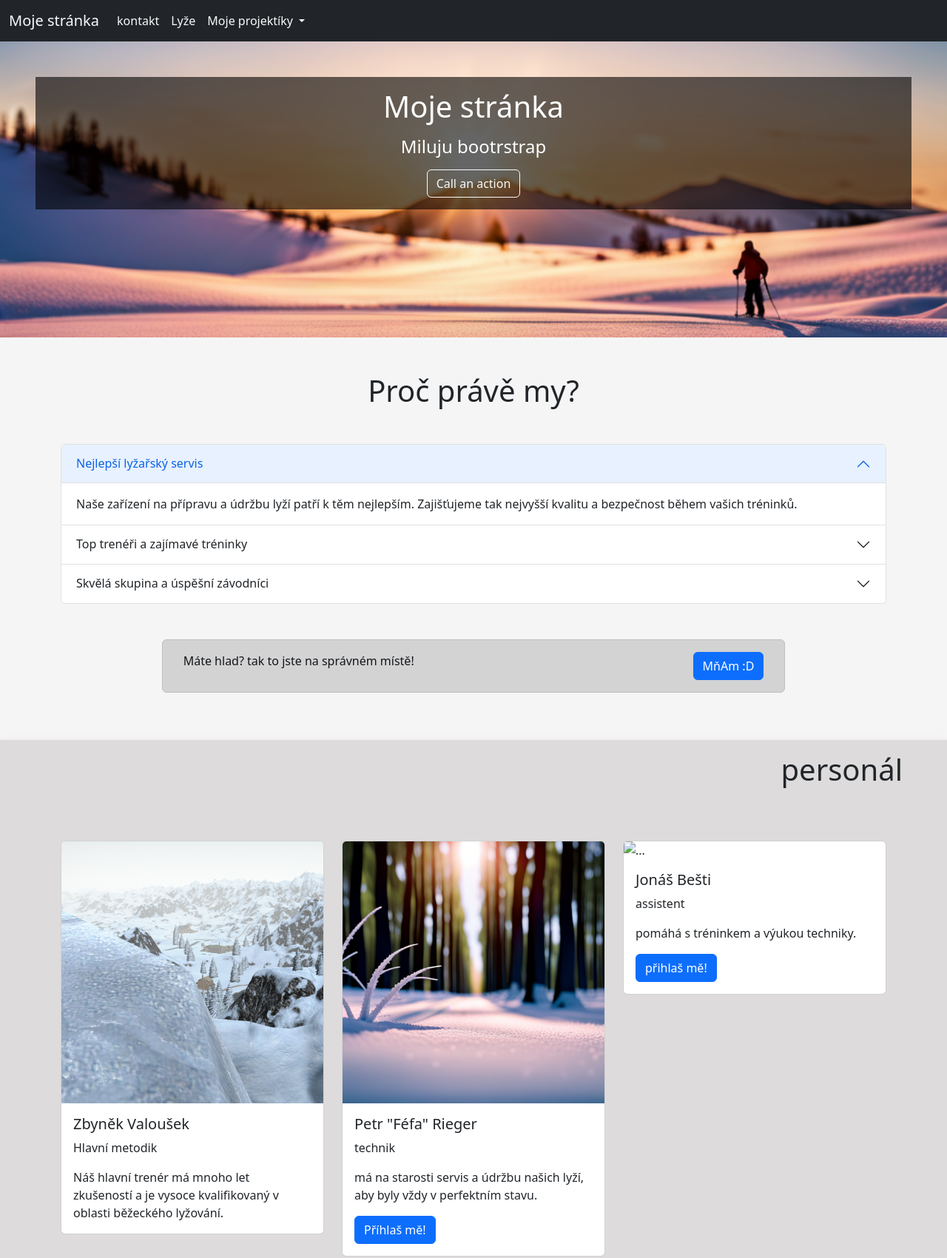
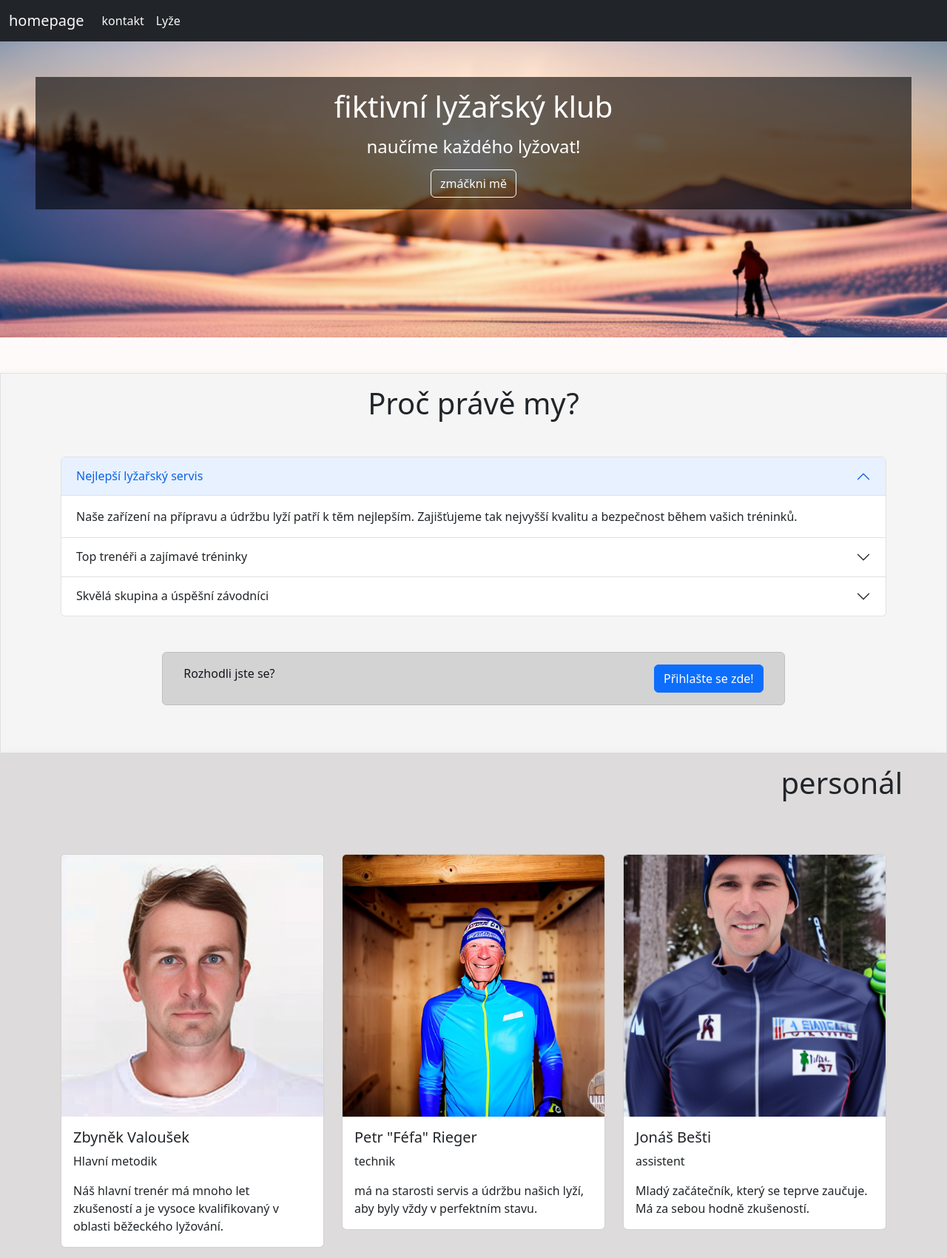
Before and after one commit to pslib-cz/2022-p1a-web-vlastni-bootstrap-Kvalitnipreclik, a plain HTML site: page dalsistarnka.html in a window 1280 px wide. Shown: the top 1700 px of the page at 74% size. Drawn offline with nearby package versions, Linux system fonts and the light colour scheme.

Commit message:
Add files via upload

```diff
--- a/dalsistarnka.html
+++ b/dalsistarnka.html
@@ -23,7 +23,7 @@
     <!-- navbar -->
     <nav class="navbar navbar-expand-lg bg-body-tertiary navbar-dark bg-dark">
         <div class="container-fluid">
-            <a class="navbar-brand text-light" href="index.html">Moje stránka</a>
+            <a class="navbar-brand text-light" href="index.html">homepage</a>
             <button class="navbar-toggler  " type="button" data-bs-toggle="collapse" data-bs-target="#navbarNavDropdown"
                 aria-controls="navbarNavDropdown" aria-expanded="false" aria-label="Toggle navigation">
                 <span class="navbar-toggler-icon text-white"></span>
@@ -37,18 +37,7 @@
                     <li class="nav-item">
                         <a class="nav-link active text-light" aria-current="page" href="./dalsistarnka.html">Lyže</a>
                     </li>
-                    <li class="nav-item dropdown">
-                        <a class="nav-link dropdown-toggle text-light" href="#" role="button" data-bs-toggle="dropdown"
-                            aria-expanded="false">
-                            Moje projektíky
-                        </a>
 
-                        <ul class="dropdown-menu">
-                            <li><a class="dropdown-item " href="#">Clicker</a></li>
-                            <li><a class="dropdown-item" href="#">To-do list</a></li>
-                            <li><a class="dropdown-item" href="#">pexeso</a></li>
-                        </ul>
-                    </li>
                 </ul>
             </div>
         </div>
@@ -65,7 +54,7 @@
           }
       </style>
 
-        <div class="p-5 text-center bg-image " style="
+      <div class="p-5 text-center bg-image mb-5" style="
         background-image: url('./assets/images/niceski.png');
         height: 400px;
 
@@ -78,10 +67,10 @@
 
 
                     <div class="container py-3">
-                        <h1 class="mb-3">Moje stránka</h1>
-                        <h4 class="mb-3">Miluju bootrstrap</h4>
+                      <h1 class="mb-3">fiktivní lyžařský klub</h1>
+                      <h4 class="mb-3">naučíme každého lyžovat!</h4>
 
-                        <button class="btn btn-outline-light"onClick="playMyAudio()">Call an action</button>
+                      <button class="btn btn-outline-light"onClick="playMyAudio()">zmáčkni mě</button>
                     </div>
 
                   </div>
@@ -92,9 +81,8 @@
 
   </header>
 
-
-<section class="container-fluid" style="background-color: whitesmoke;">
-<div class="container text-center pt-5">
+<section class="container-fluid shadow border" style="background-color: whitesmoke;">
+<div class="container text-center pt-3">
   <h1> Proč právě my?</h1>
 </div>
 <div class="container my-5">
@@ -119,7 +107,7 @@
     </h2>
     <div id="collapseTwo" class="accordion-collapse collapse" data-bs-parent="#accordionExample">
       <div class="accordion-body">
-        <strong>This is the second item's accordion body.</strong> It is hidden by default, until the collapse plugin adds the appropriate classes that we use to style each element. These classes control the overall appearance, as well as the showing and hiding via CSS transitions. You can modify any of this with custom CSS or overriding our default variables. It's also worth noting that just about any HTML can go within the <code>.accordion-body</code>, though the transition does limit overflow.
+        Náš tým trenérů patří k těm nejlepším a nabízíme zajímavé tréninkové plány pro všechny úrovně. Díky nim budete nejen zlepšovat své schopnosti, ale také si užijete skvělou zábavu.
       </div>
     </div>
   </div>
@@ -143,10 +131,10 @@
 <div class="col-lg-8 col-md-10 col-sm-12 pb-5">
   <div class="alert alert-dark row" role="alert">
     <div class="col-6 text-start">
-      Máte hlad? tak to jste na správném místě!
+      Rozhodli jste se?
     </div>
     <div class="col-6 text-end">
-      <a href="./sekundarnistranka.html"><button type="button" class="btn btn-primary">MňAm :D</button></a>
+      <a href="./sekundarnistranka.html"><button type="button" class="btn btn-primary">Přihlašte se zde!</button></a>
     </div>
   </div>
 </div>
@@ -165,7 +153,7 @@
 
         <div class="col-sm-12 col-md-6 col-lg-4  mt-5">
             <div class="card" style="width: 100%;">
-                <img src="./assets/images/sněžka.png" class="card-img-top" alt="...">
+                <img src="./assets/images/moje generované obrátky/hlavní trenér.png" class="card-img-top" alt="...">
                 <div class="card-body">
                     <h5 class="card-title">Zbyněk Valoušek</h5>
                     <p class="fw-light">Hlavní metodik</p>
@@ -178,26 +166,26 @@
 
         <div class="col-sm-12 col-md-6 col-lg-4 mt-5">
             <div class="card" style="width: 100%;">
-                <img src="./assets/images/rano.png" class="card-img-top" alt="...">
+                <img src="./assets/images/moje generované obrátky/service man.png" class="card-img-top" alt="...">
                 <div class="card-body">
                     <h5 class="card-title">Petr "Féfa" Rieger</h5>
                     <p class="fw-light">technik</p>
                     <p class="card-text"> má na starosti servis a údržbu našich lyží, aby byly vždy v perfektním stavu.</p>
 
-                    <a href="#" class="btn btn-primary">Příhlaš mě!</a>
+
                 </div>
             </div>
         </div>
 
         <div class="col-sm-12 col-md-6 col-lg-4 my-5">
             <div class="card" style="width: 100%;">
-                <img src="./assets/images/Bešti.jpeg" class="card-img-top" alt="...">
+                <img src="./assets/images/moje generované obrátky/assistan trener.png" class="card-img-top" alt="...">
                 <div class="card-body">
                     <h5 class="card-title">Jonáš Bešti</h5>
                     <p class="fw-light">assistent</p>
-                    <p class="card-text">pomáhá s tréninkem a výukou techniky. </p>
+                    <p class="card-text">Mladý začátečník, který se teprve zaučuje. Má za sebou hodně zkušeností. </p>
 
-                    <a href="./dalsistarnka.html" class="btn btn-primary">přihlaš mě!</a>
+
                 </div>
             </div>
         </div>
@@ -211,7 +199,7 @@
 
 
     <div class="row justify-content-center mt-5  ">
-      <div class="col-lg-8 col-md-10 col-sm-12 pb-5 ">
+      <div class="col-lg-8 col-md-10 col-sm-12 pb-5 px-4">
         <div class="alert alert-dark row" role="alert">
 
             Celý tým se snaží poskytnout našim členům tu nejlepší kvalitu služeb a pomoci jim dosáhnout svých cílů.
```
Also changed, not shown: index.html (+10 -21 lines), sekundarnistranka.html (+18 -24 lines), assets/images/moje generované obrátky/assistan trener.png (added), assets/images/moje generované obrátky/hlavní trenér.png (added), assets/images/moje generované obrátky/logo.png (added), assets/images/moje generované obrátky/service man.png (added). Lines whose indentation alone changed are shown as unchanged.
